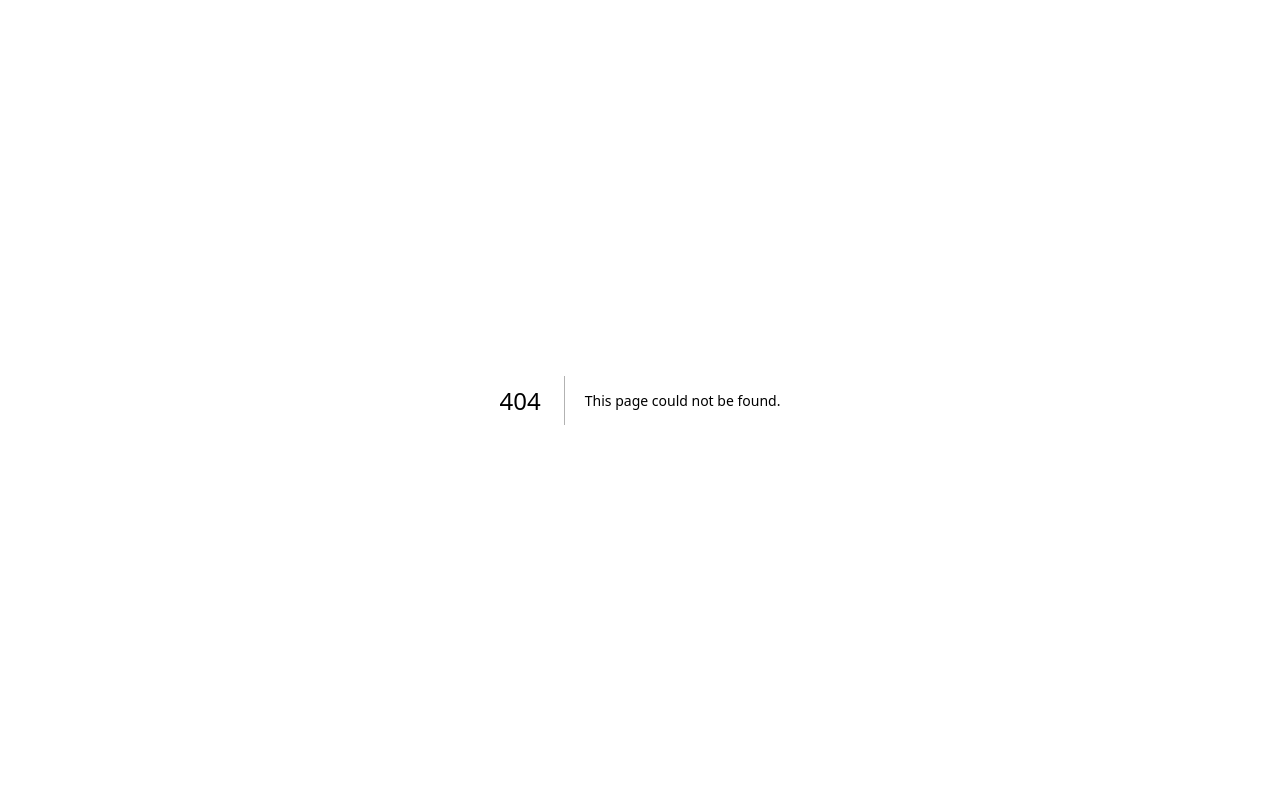
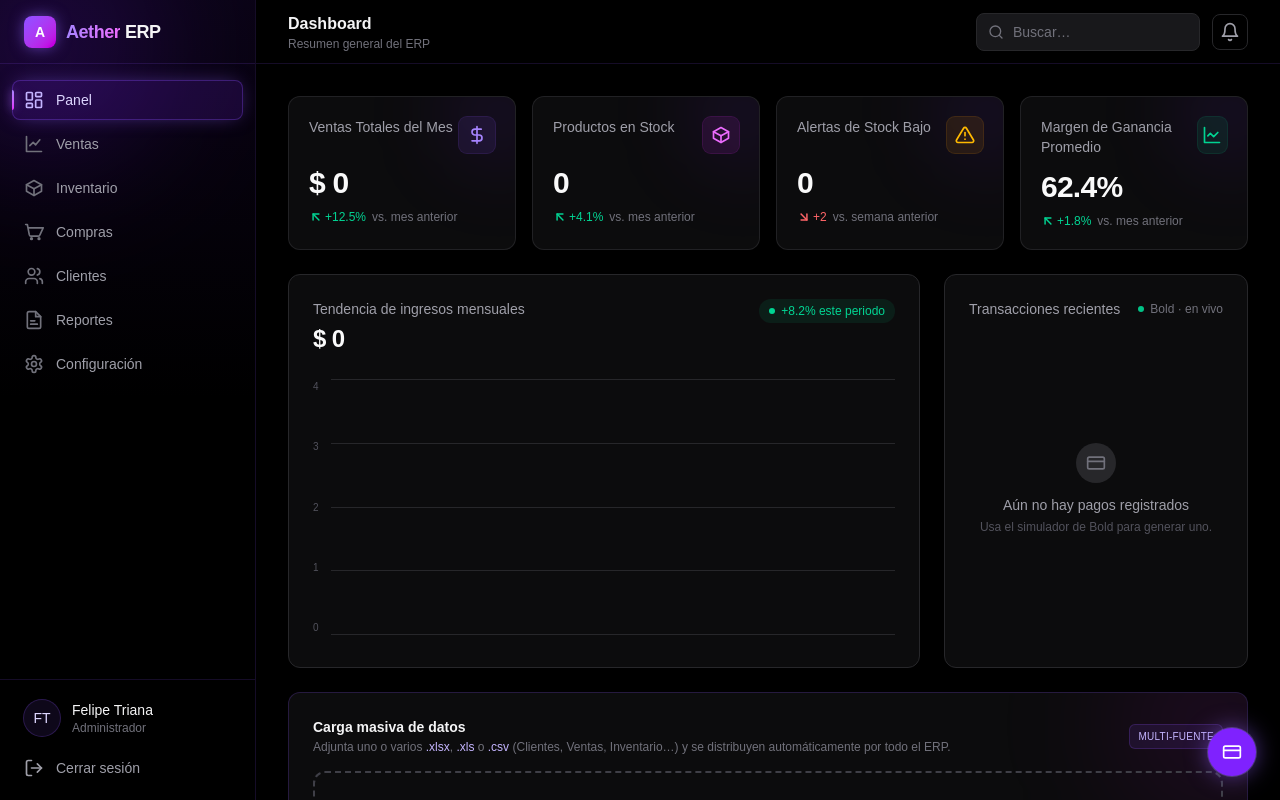
Before and after one commit to felipetriana3115-max/AETTHER-, a Next.js app: page / in a window 1280 px wide. Before the commit this address had no page. Shown: the top 800 px of the page. Built offline with nearby package versions, Linux system fonts and the light colour scheme.

Commit message:
Solución de error de compilación TypeScript y configuración de build

```diff
--- /dev/null
+++ b/app/page.tsx
@@ -0,0 +1,18 @@
+import Image from 'next/image';
+import PageShell from './components/PageShell';
+import DashboardBody from './components/DashboardBody';
+
+export default function Home() {
+  return (
+    <PageShell title="Dashboard" subtitle="Resumen general del ERP">
+      <DashboardBody />
+      <Image
+        src="/logo-aether.png"
+        alt="Logotipo de Aether"
+        width={300}
+        height={100}
+        priority
+      />
+    </PageShell>
+  );
+}
```
